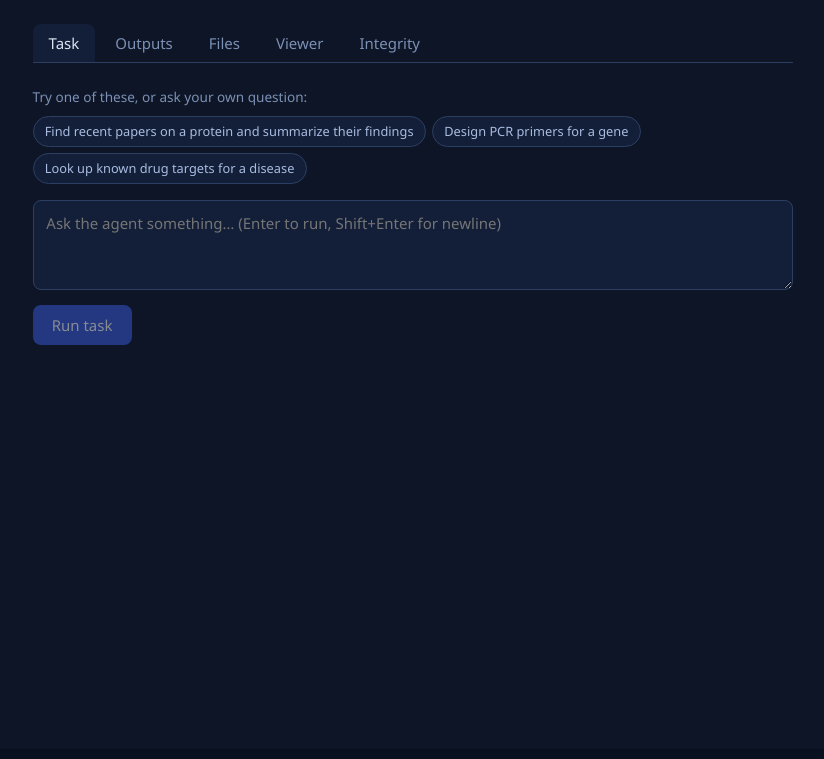
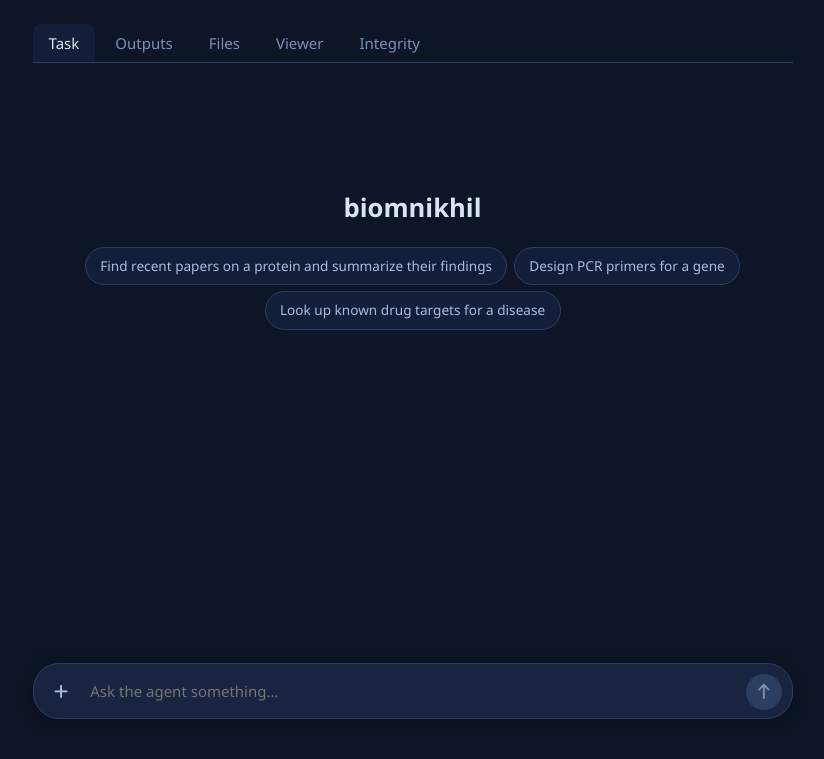
Before and after one commit to mbKaleb/biomnikhil, a Python web app: template app/templates/index.html in a window 1280 px wide. Shown: the part 51-810 px from the top of the page, without its empty margins (220-1044 px from the left). Before the commit the page ends 396 px from the top, so only its background shows below. Run offline with Jinja, Linux system fonts and the light colour scheme; the template is opened without the code that fills it, so the values that code supplies are empty.

Commit message:
new model controls and task build

```diff
--- a/app/providers.py
+++ b/app/providers.py
@@ -17,9 +17,8 @@ import time
 logger = logging.getLogger(__name__)
 
 SOURCE = "Anthropic"
-# The fallback list, and the default model (the first): one the
-# bedrock-app-access role's policy allows.
-MODELS: tuple[str, ...] = ("anthropic.claude-haiku-4-5",)
+# The fallback list, and the default model (the first).
+MODELS: tuple[str, ...] = ("anthropic.claude-opus-5", "anthropic.claude-haiku-4-5")
 
 EFFORTS: tuple[str, ...] = ("low", "medium", "high", "xhigh", "max")
 
--- a/app/static/app.js
+++ b/app/static/app.js
@@ -1204,7 +1204,7 @@ function renderEmptyState() {
   removeEmptyState();
   const emptyState = document.createElement("div");
   emptyState.className = "empty-state";
-  emptyState.textContent = "Try one of these, or ask your own question:";
+  emptyState.textContent = "biomnikhil";
   emptyState.appendChild(createPromptChips(examplePromptsForEmptyChat()));
   messagesEl.appendChild(emptyState);
 }
@@ -1479,6 +1479,16 @@ document.querySelectorAll(".tabs button").forEach((btn) => {
   });
 });
 
+// Cmd+1..n (Ctrl on Windows) picks a tab by its position in the bar.
+document.addEventListener("keydown", (e) => {
+  if (!(e.metaKey || e.ctrlKey) || e.altKey || e.shiftKey) return;
+  const tabButtons = document.querySelectorAll(".tabs button");
+  const tabButton = tabButtons[Number(e.key) - 1];
+  if (!tabButton) return;
+  e.preventDefault();
+  tabButton.click();
+});
+
 // ---- files ----
 // Attachment selection survives page reloads and server restarts — nobody
 // wants to re-check 16 files by hand every time. Scoped per chat: attaching
@@ -1795,6 +1805,7 @@ async function uploadFiles(files) {
 }
 
 dropzone.addEventListener("click", () => fileInput.click());
+document.getElementById("composer-attach").addEventListener("click", () => fileInput.click());
 fileInput.addEventListener("change", () => {
   uploadFiles([...fileInput.files]);
   fileInput.value = "";
@@ -1919,14 +1930,6 @@ promptEl.addEventListener("input", () => {
   updateRunEnabled();
 });
 promptEl.addEventListener("keydown", (event) => {
-  if (event.key === "Enter" && !event.shiftKey) {
-    // Enter while composing (Japanese, Chinese…) confirms the composition.
-    // keyCode 229 covers Safari, which ends the composition first.
-    if (event.isComposing || event.keyCode === 229) return;
-    event.preventDefault();
-    submitPrompt();
-    return;
-  }
   if (event.key === "ArrowUp" && promptEl.value === "" && lastUserPrompt) {
     event.preventDefault();
     fillPrompt(lastUserPrompt);
@@ -1948,7 +1951,7 @@ function showStopping() {
 
 function resetStopButton() {
   stopBtn.disabled = false;
-  stopBtn.replaceChildren(faIcon("stop"), document.createTextNode(" Stop"));
+  stopBtn.replaceChildren(faIcon("stop"));
 }
 
 async function requestStop(taskId) {
--- a/app/templates/index.html
+++ b/app/templates/index.html
@@ -933,6 +933,81 @@
     }
     #file-sort:focus { outline: none; border-color: #5b7fe8; }
     #file-count { margin-top: .55rem; font-size: .76rem; color: #56688c; }
+      /* ---- Task tab: chat layout with a composer docked to the window ---- */
+    #tab-task.active {
+      display: flex; flex-direction: column;
+      min-height: calc(100vh - 9rem);
+    }
+    #messages { flex: 1; margin-top: 0; padding-bottom: 1rem; }
+    .msg { margin-top: 1.4rem; font-size: .97rem; line-height: 1.65; }
+    .msg.user {
+      width: fit-content; max-width: 75%; padding: .6rem 1.1rem;
+      background: #1e2d4f; border: 0; border-radius: 20px;
+    }
+    .msg.assistant {
+      max-width: 100%; padding: 0; background: none; border: 0; border-radius: 0;
+    }
+    .msg.assistant.error, .msg.assistant.stopped {
+      padding: .7rem 1rem; border: 1px solid; border-radius: 12px;
+    }
+    .msg.assistant.error { background: #2c1420; border-color: #6e2438; }
+    .msg.assistant.stopped { background: #131f38; border-color: #2c3f63; }
+    .copy-btn { margin-left: 0; border-color: transparent; }
+
+    .empty-state {
+      display: flex; flex-direction: column; align-items: center; justify-content: center;
+      min-height: 45vh; margin: 0; text-align: center;
+      color: #dbe4f3; font-size: 1.6rem; font-weight: 600;
+    }
+    .empty-state .prompt-chips {
+      justify-content: center; margin-top: 1.2rem; font-weight: 400;
+    }
+    .empty-state .prompt-chip { padding: .5rem .9rem; font-size: .85rem; }
+
+    #composer-dock {
+      position: sticky; bottom: 0; z-index: 5; padding: 1.5rem 0 1rem;
+      background: linear-gradient(to bottom, transparent, #0d1526 1.5rem);
+    }
+    #composer {
+      padding: .55rem .6rem; background: #182440;
+      border: 1px solid #2c3f63; border-radius: 26px;
+      box-shadow: 0 4px 20px rgba(0, 0, 0, .3);
+      transition: border-color .15s;
+    }
+    #composer:focus-within { border-color: #4a6596; }
+    #composer-row { display: flex; align-items: flex-end; gap: .4rem; }
+    #prompt {
+      flex: 1; min-width: 0; min-height: 0; margin: 0; padding: .45rem .3rem;
+      background: none; border: 0; border-radius: 0; outline: none; resize: none;
+      line-height: 1.5;
+    }
+    #composer-row > button {
+      flex: none; display: flex; align-items: center; justify-content: center;
+      width: 36px; height: 36px; margin: 0; padding: 0; border: 0; border-radius: 50%;
+    }
+    #composer-row > button[hidden] { display: none; }
+    #composer-attach { background: none; color: #a9bce0; }
+    #composer-attach:hover { background: #24345a; color: #fff; }
+    #run { background: #dbe4f3; color: #0d1526; }
+    #run:hover:not(:disabled) { background: #fff; }
+    #run:disabled { background: #2c3f63; color: #7c90b4; opacity: 1; }
+    #composer-row > #stop { margin: 0; background: #dbe4f3; color: #0d1526; font-size: .8rem; }
+    #composer-row > #stop:hover { background: #fff; }
+    /* "Stopping…" is text, so the round button widens to fit it. */
+    #composer-row > #stop:disabled {
+      width: auto; padding: 0 .9rem; border-radius: 18px;
+      background: #2c3f63; color: #a9bce0; opacity: 1;
+    }
+    /* Stop takes the send button's place during a run. */
+    #stop:not([hidden]) + #run { display: none; }
+    #composer .attach-hint { margin: 0 .3rem .45rem; }
+    #composer .attach-hint[hidden] { display: none; }
+    #composer .task-upload-status { margin: 0 .5rem .4rem; }
+    #composer .task-upload-status[hidden] { display: none; }
+    @media (max-width: 520px) {
+      .msg.user { max-width: 88%; }
+      .empty-state { font-size: 1.3rem; }
+    }
   </style>
 </head>
 <body>
@@ -1026,11 +1101,18 @@
 
     <section id="tab-task" class="panel active">
       <div id="messages"></div>
-      <textarea id="prompt" placeholder="Ask the agent something… (Enter to run, Shift+Enter for newline)"></textarea>
-      <button id="run">Run task</button>
-      <button id="stop" hidden><i class="fa-solid fa-stop"></i> Stop</button>
-      <div class="attach-hint" id="attach-hint" hidden></div>
-      <div class="task-upload-status" id="task-upload-status" hidden></div>
+      <div id="composer-dock">
+        <div id="composer">
+          <div class="attach-hint" id="attach-hint" hidden></div>
+          <div class="task-upload-status" id="task-upload-status" hidden></div>
+          <div id="composer-row">
+            <button id="composer-attach" type="button" title="Attach files" aria-label="Attach files"><i class="fa-solid fa-plus"></i></button>
+            <textarea id="prompt" rows="1" placeholder="Ask the agent something…"></textarea>
+            <button id="stop" title="Stop" aria-label="Stop" hidden><i class="fa-solid fa-stop"></i></button>
+            <button id="run" title="Run task" aria-label="Run task"><i class="fa-solid fa-arrow-up"></i></button>
+          </div>
+        </div>
+      </div>
     </section>
 
     <section id="tab-outputs" class="panel">
```
